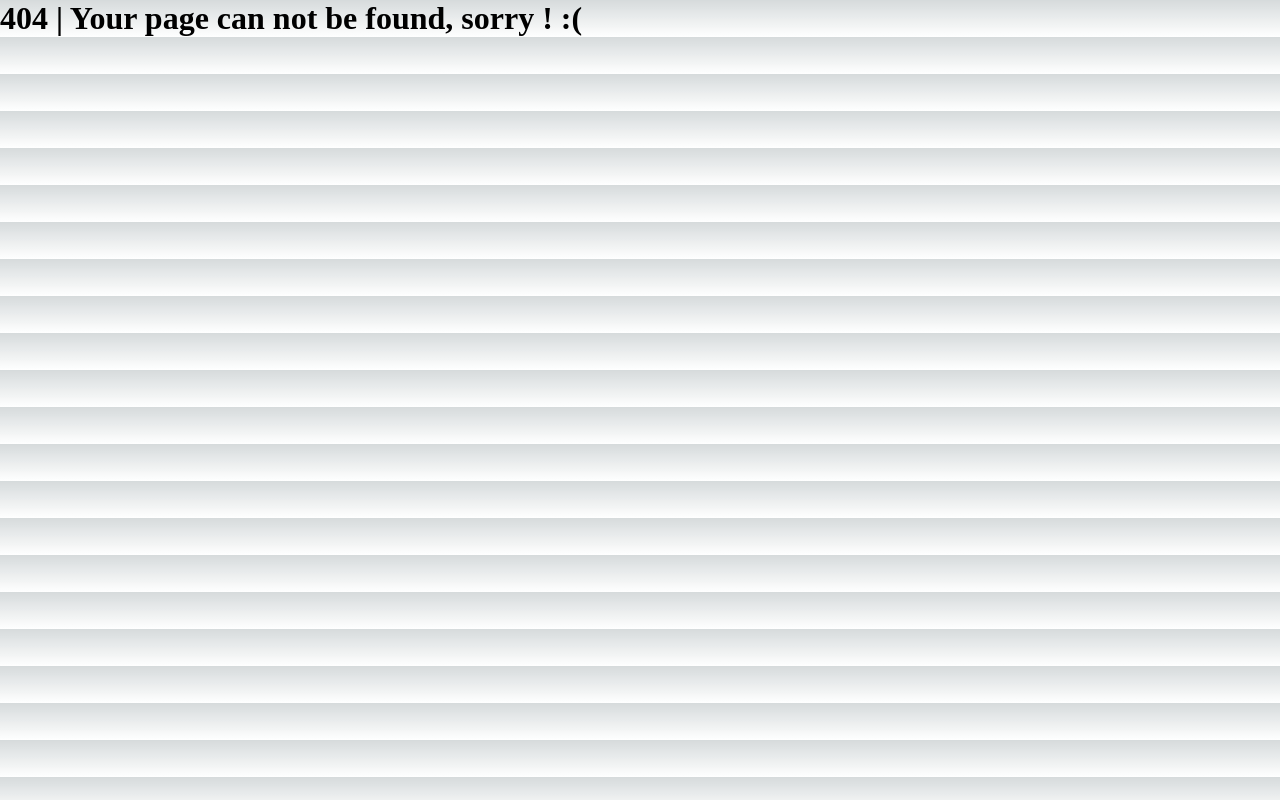
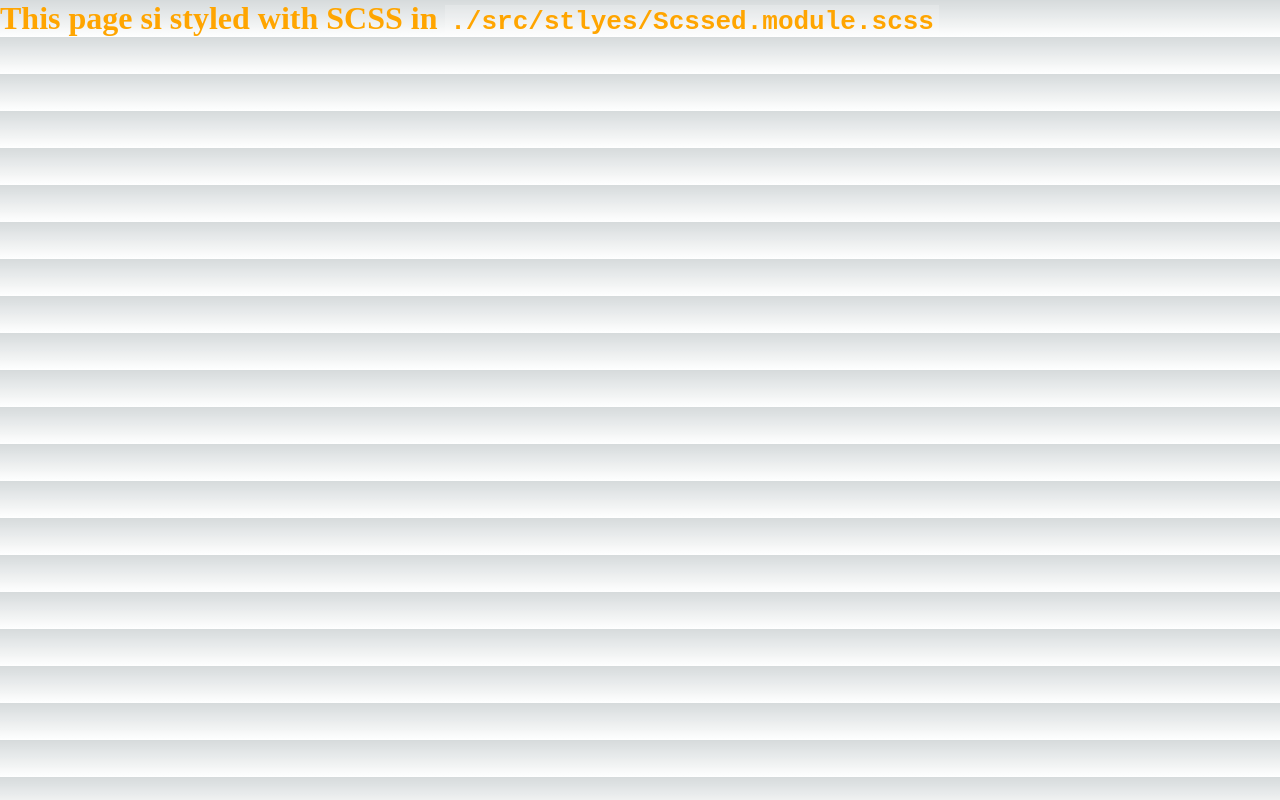
Before and after one commit to azeek21/Next-Notes, a Next.js app: page /scssed in a window 1280 px wide. Before the commit this address had no page. Built offline with nearby package versions, Linux system fonts and the light colour scheme.

Commit message:
styling: using sass or scss

```diff
--- a/package.json
+++ b/package.json
@@ -18,6 +18,7 @@
     "next": "13.1.6",
     "react": "18.2.0",
     "react-dom": "18.2.0",
+    "sass": "^1.58.3",
     "swr": "^2.0.3",
     "typescript": "4.9.5"
   }
--- /dev/null
+++ b/src/pages/scssed.tsx
@@ -0,0 +1,8 @@
+import style from "../styles/Scssed.module.scss"
+
+export default function Scssed() {
+
+    return (
+        <h1 className={style.highlightscss} >This page si styled with SCSS in <code>./src/stlyes/Scssed.module.scss</code></h1>
+    )
+}
--- /dev/null
+++ b/src/styles/Scssed.module.scss
@@ -0,0 +1,5 @@
+@import "colors";
+
+.highlightscss {
+    color: $orange;
+}
--- /dev/null
+++ b/src/styles/_colors.scss
@@ -0,0 +1,2 @@
+$orange: orange;
+$purple: purple;
```
Also changed, not shown: src/pages/README.md, 1 other file (tests, documents, lock files or other folders).
